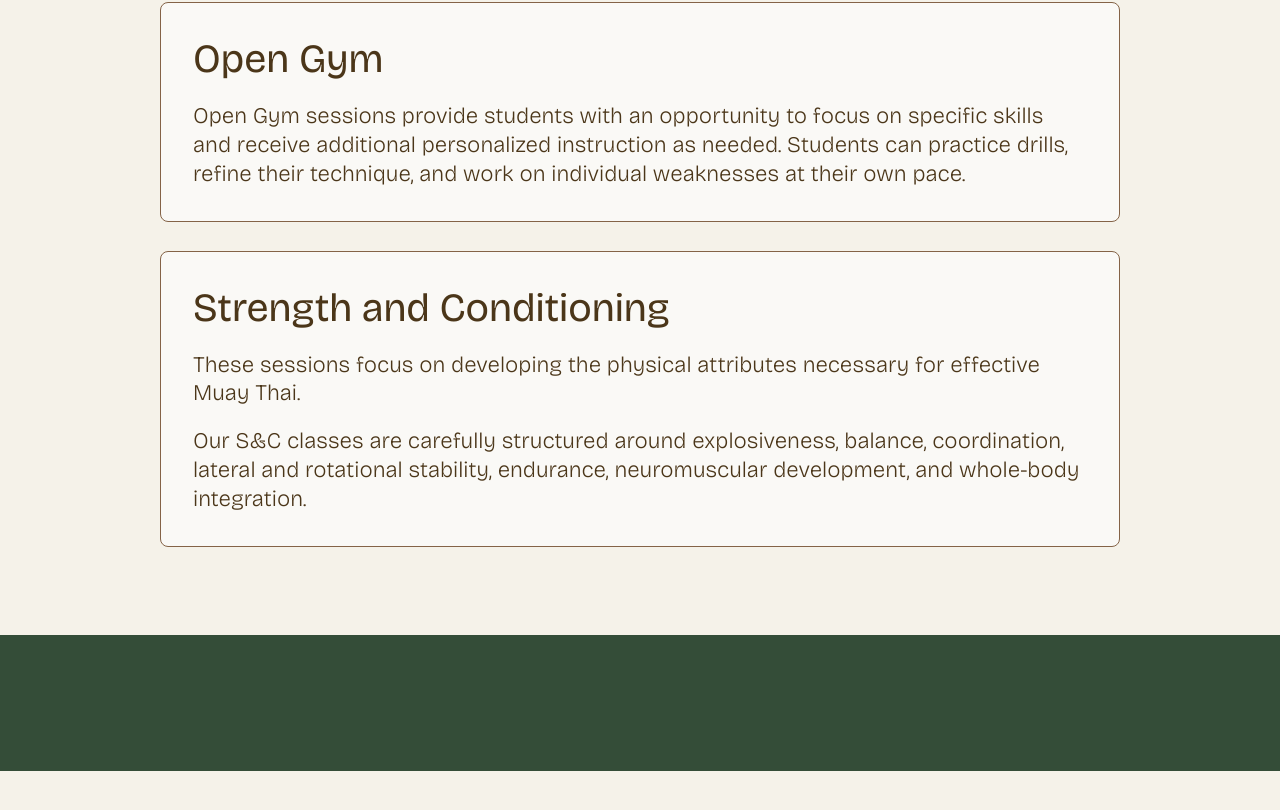
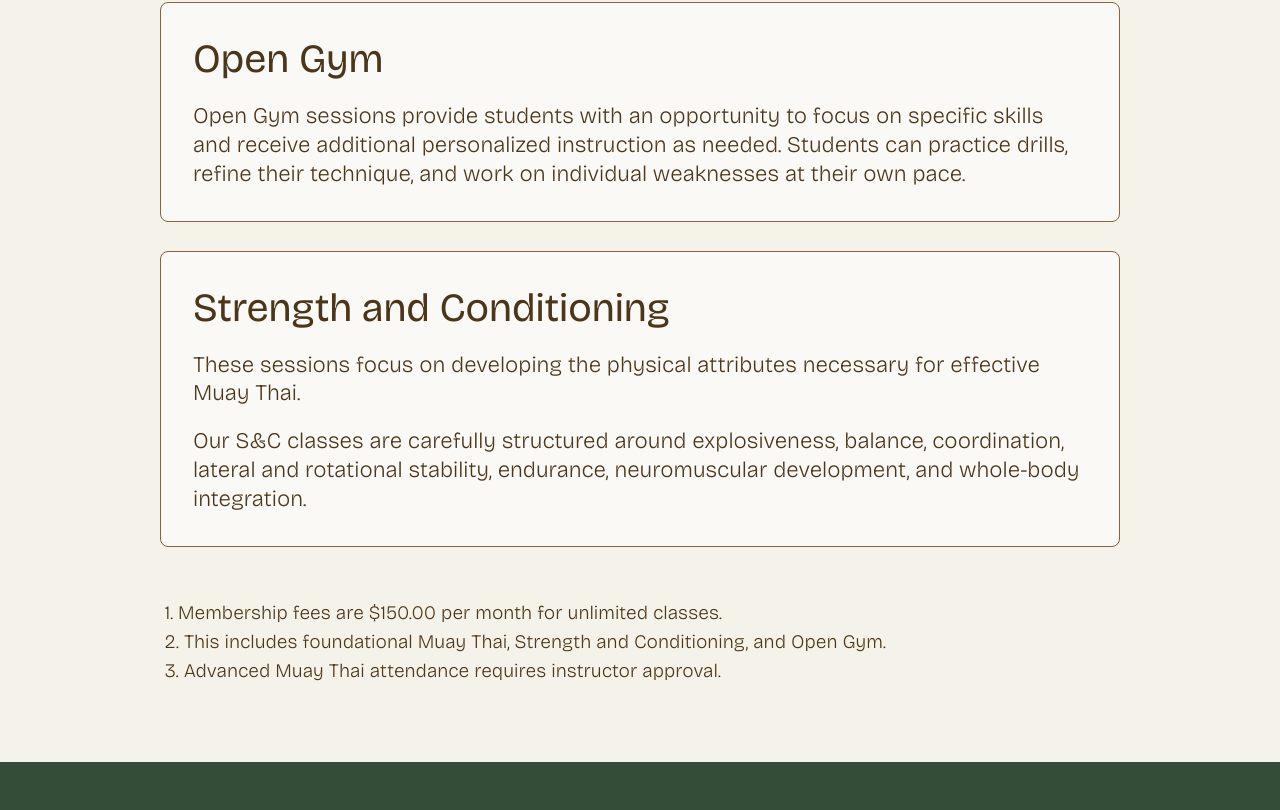
Before and after one commit to joeylee08/palang-muay-thai, a React (Vite) app in the folder client/: page /programs in a window 1280 px wide. Shown: the part 1623-2433 px from the top of the page. Before the commit the page ends 2394 px from the top, so only its background shows below. Built offline with nearby package versions, Linux system fonts and the light colour scheme.

Commit message:
Pricing and Membership details

```diff
--- a/client/src/pages/Programs.tsx
+++ b/client/src/pages/Programs.tsx
@@ -39,6 +39,11 @@ const Programs = () => {
 				<br/>
 				<p>Our S&C classes are carefully structured around explosiveness, balance, coordination, lateral and rotational stability, endurance, neuromuscular development, and whole-body integration.</p>
 			</div>
+			<div className='membershipDetails'>
+				<p className='membershipNote'>1. Membership fees are $150.00 per month for unlimited classes.</p>
+				<p className='membershipNote'>2. This includes foundational Muay Thai, Strength and Conditioning, and Open Gym.</p>
+				<p className='membershipNote'>3. Advanced Muay Thai attendance requires instructor approval.</p>
+			</div>
 		</div>
 	)
 }
--- a/client/src/styles.css
+++ b/client/src/styles.css
@@ -187,7 +187,7 @@ nav {
 	flex-direction: column;
 	gap: 1.8rem;
 	padding-top: 4rem;
-	margin-bottom: 5.5rem;
+	margin-bottom: 4.5rem;
 }
 .glovesoutline,
 .muaythaioutline {
@@ -202,6 +202,14 @@ nav {
 	border-radius: 0.5rem;
 	padding: 2rem;
 	background-color: #FAF9F6;
+}
+.membershipDetails {
+	margin-top: 1.2rem;
+	padding: 0.3rem;
+}
+.membershipNote {
+	margin: 0 auto;
+	font-size: 1.2rem;
 }
 .schedule {
 	padding-top: 2.5rem;
```
